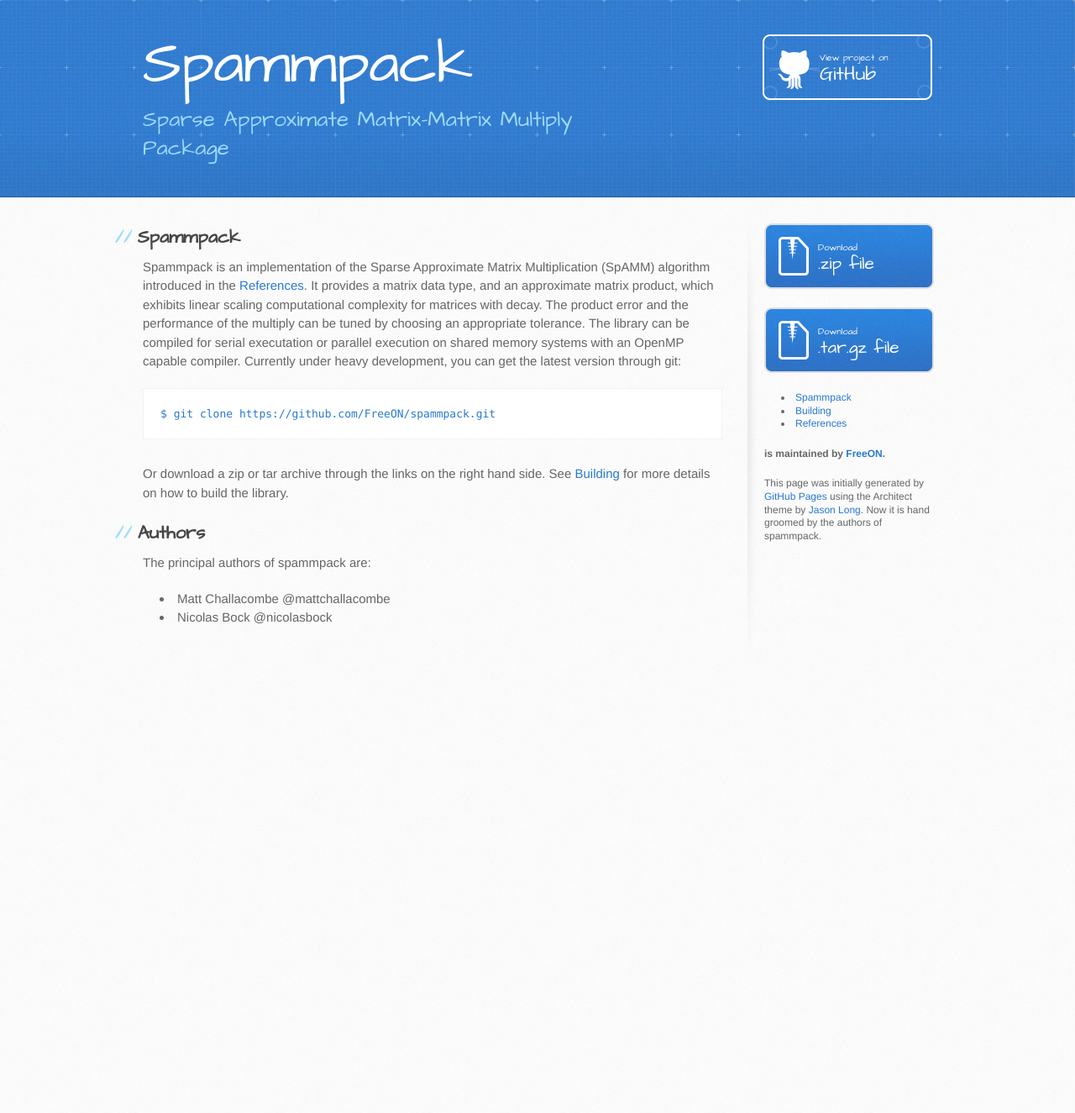
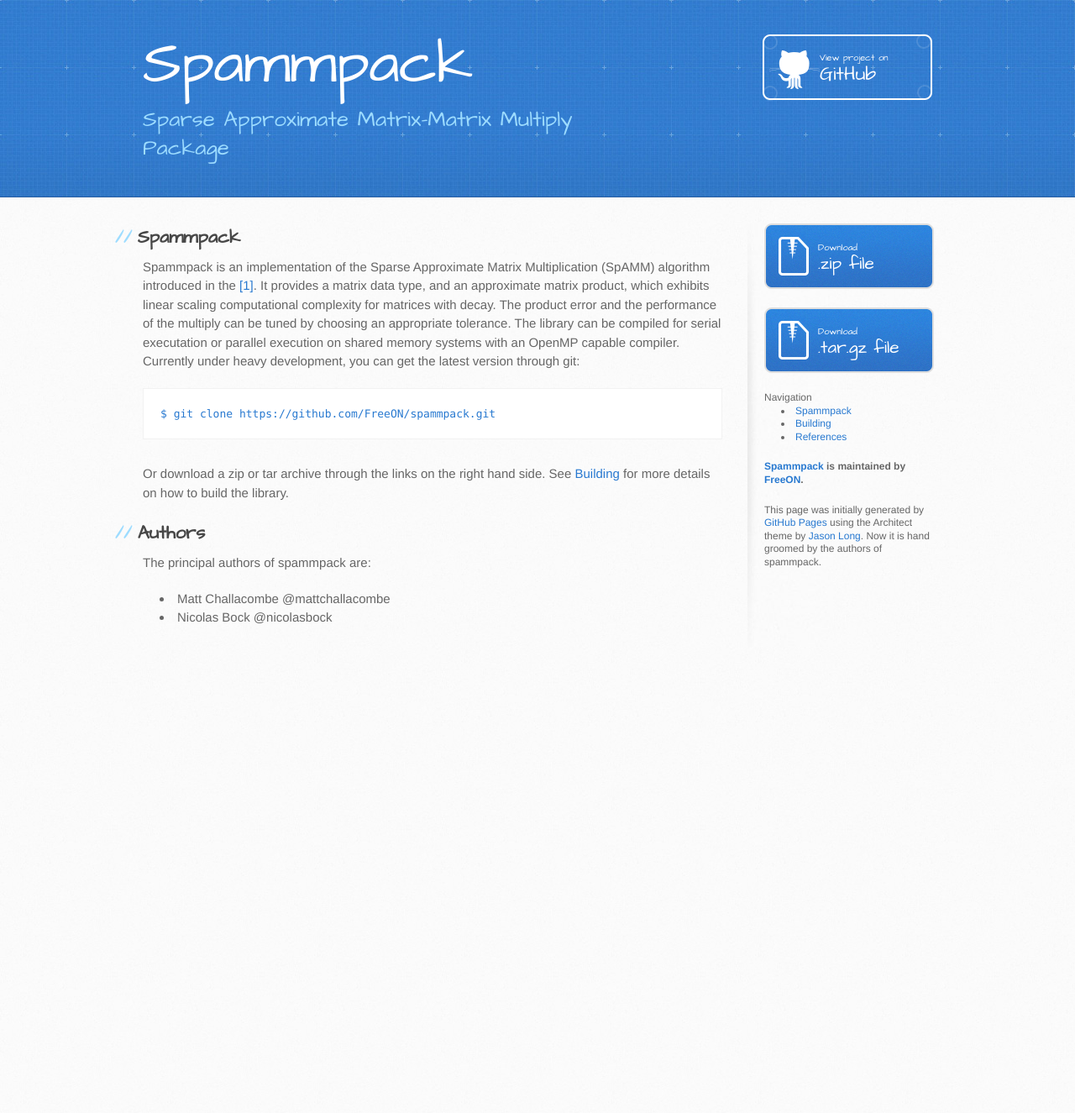
Before and after one commit to FreeON/spammpack, a Jekyll site: the page built from index.md, in a window 1280 px wide. Shown: the whole page at 84% size. Built offline with Jekyll 4.4.1, drawn with Linux system fonts in a browser that asks for light colours; before the commit the page ends 1293 px from its top, so only the background shows below that.

Commit message:
Fix some minor details.

```diff
--- a/_config.yml
+++ b/_config.yml
@@ -8,3 +8,5 @@
   Spammpack: "/spammpack/"
   Building: "/spammpack/building.html"
   References: "/spammpack/references.html"
+
+baseurl: "/spammpack"
--- a/_layouts/default.html
+++ b/_layouts/default.html
@@ -54,20 +54,23 @@
             .tar.gz file
           </a>
 
+          Navigation
           <ul>
           {% for page in site.pages_list %}
             <li><small><a href="{{ page[1] }}">{{ page[0] }}</a></small></li>
           {% endfor %}
           </ul>
 
-          <p class="repo-owner"><a
-            href="https://github.com/FreeON/spammpack"></a> is maintained by
+          <p class="repo-owner">
+          <a href="https://github.com/FreeON/spammpack">Spammpack</a>
+          is maintained by
           <a href="https://github.com/FreeON">FreeON</a>.</p>
 
-          <p>This page was initially generated by <a
-            href="https://pages.github.com">GitHub Pages</a> using the
-          Architect theme by <a href="https://twitter.com/jasonlong">Jason
-            Long</a>. Now it is hand groomed by the authors of spammpack.</p>
+          <p>This page was initially generated by
+          <a href="https://pages.github.com">GitHub Pages</a>
+          using the Architect theme by
+          <a href="https://twitter.com/jasonlong">Jason Long</a>.
+          Now it is hand groomed by the authors of spammpack.</p>
 
           <center>
             <script async src="//pagead2.googlesyndication.com/pagead/js/adsbygoogle.js"></script>
--- a/index.md
+++ b/index.md
@@ -7,10 +7,10 @@
 ---------
 
 Spammpack is an implementation of the Sparse Approximate Matrix Multiplication
-(SpAMM) algorithm introduced in the [References](/spammpack/references.html).
-It provides a matrix data type, and an approximate matrix product, which
-exhibits linear scaling computational complexity for matrices with decay. The
-product error and the performance of the multiply can be tuned by choosing an
+(SpAMM) algorithm introduced in the [[1]](/spammpack/references.html).  It
+provides a matrix data type, and an approximate matrix product, which exhibits
+linear scaling computational complexity for matrices with decay. The product
+error and the performance of the multiply can be tuned by choosing an
 appropriate tolerance. The library can be compiled for serial executation or
 parallel execution on shared memory systems with an OpenMP capable compiler.
 Currently under heavy development, you can get the latest version through git:
```
